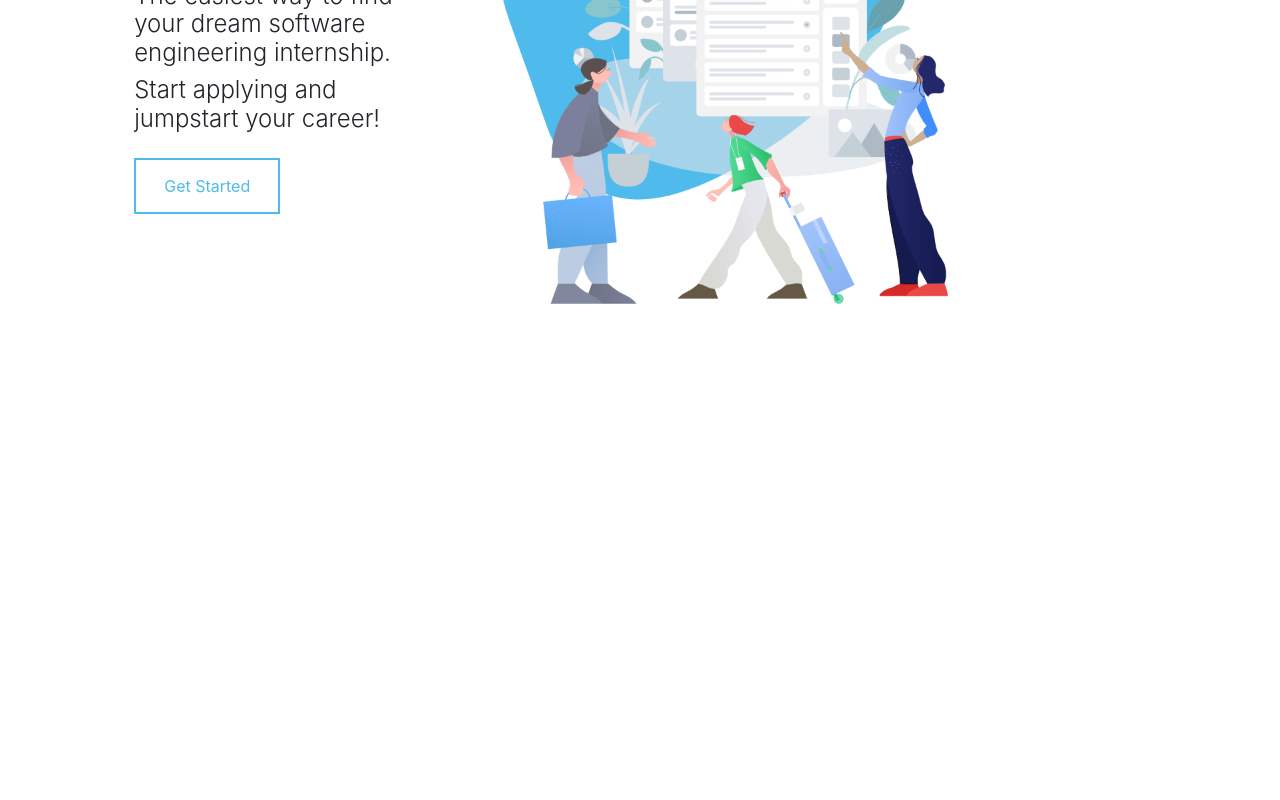
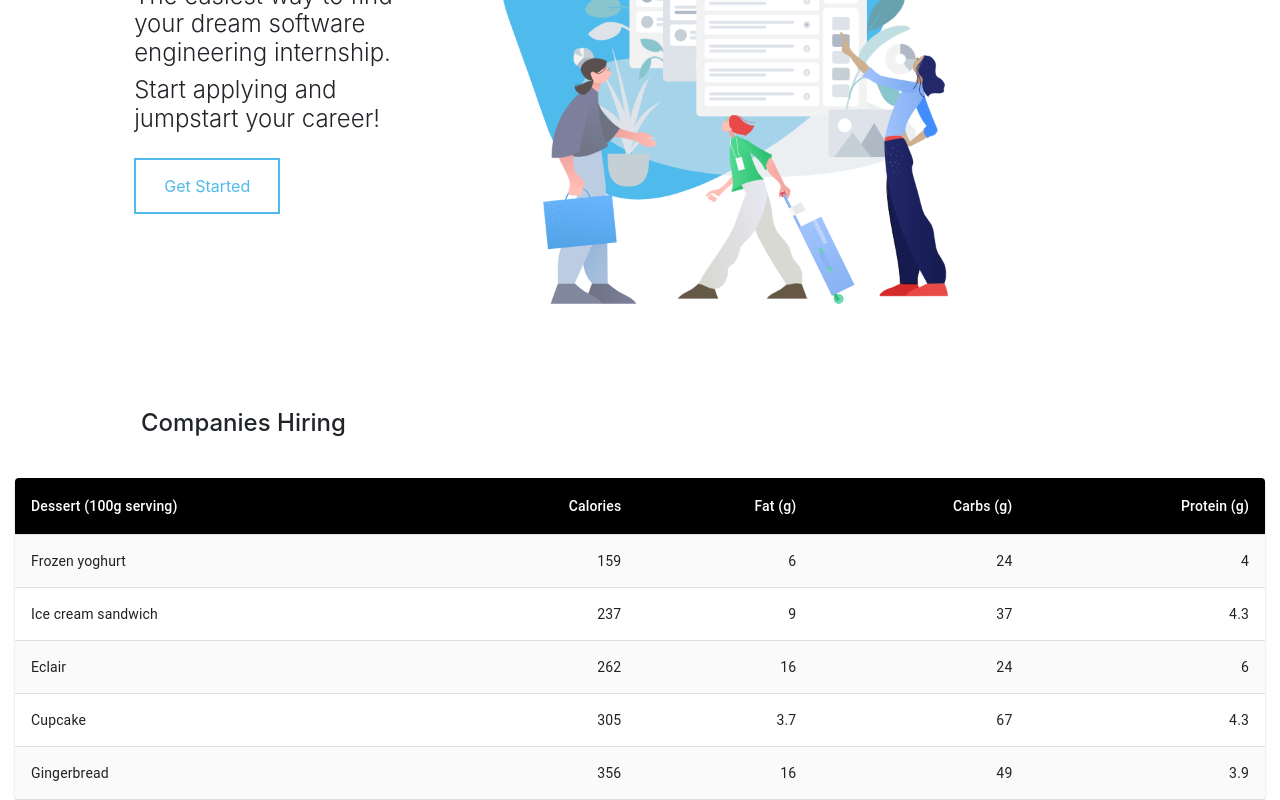
Before and after one commit to andrewchen349/SWE-Hub, a React (Create React App) app in the folder swe-hub/: page / in a window 1280 px wide. Shown: the part 321-1121 px from the top of the page. Before the commit the page ends 800 px from the top, so only its background shows below. Built offline with nearby package versions, Linux system fonts and the light colour scheme; a web font is replaced by a local one.

Commit message:
Fix Resizing issues and added table

```diff
--- a/swe-hub/src/components/SignHero.js
+++ b/swe-hub/src/components/SignHero.js
@@ -8,9 +8,9 @@ function SignHero(props){
     return(
         <Jumbotron className="bg-transparent jumbotron-fluid p-0">
             <Container fluid={true}>
-                <Row className="justify-content-center mt-5 pl-5">
-                    <Col className="text-left mt-5 pl-3 " md={9} sm={12} >
-                        <h3 className="justify-content-center subheading mt-5">Sign In</h3>
+                <Row className="justify-content-center text-left ml-5 cp">
+                    <Col className="text-left companies">
+                        <h4 className="justify-content-center bolder ml-5">Companies Hiring</h4>
                     </Col>
                 </Row>
             </Container>
--- /dev/null
+++ b/swe-hub/src/components/Table.js
@@ -0,0 +1,78 @@
+import React from 'react';
+import { withStyles, makeStyles } from '@material-ui/core/styles';
+import Table from '@material-ui/core/Table';
+import TableBody from '@material-ui/core/TableBody';
+import TableCell from '@material-ui/core/TableCell';
+import TableContainer from '@material-ui/core/TableContainer';
+import TableHead from '@material-ui/core/TableHead';
+import TableRow from '@material-ui/core/TableRow';
+import Paper from '@material-ui/core/Paper';
+
+const StyledTableCell = withStyles(theme => ({
+  head: {
+    backgroundColor: theme.palette.common.black,
+    color: theme.palette.common.white,
+  },
+  body: {
+    fontSize: 14,
+  },
+}))(TableCell);
+
+const StyledTableRow = withStyles(theme => ({
+  root: {
+    '&:nth-of-type(odd)': {
+      backgroundColor: theme.palette.background.default,
+    },
+  },
+}))(TableRow);
+
+function createData(name, calories, fat, carbs, protein) {
+  return { name, calories, fat, carbs, protein };
+}
+
+const rows = [
+  createData('Frozen yoghurt', 159, 6.0, 24, 4.0),
+  createData('Ice cream sandwich', 237, 9.0, 37, 4.3),
+  createData('Eclair', 262, 16.0, 24, 6.0),
+  createData('Cupcake', 305, 3.7, 67, 4.3),
+  createData('Gingerbread', 356, 16.0, 49, 3.9),
+];
+
+const useStyles = makeStyles({
+  table: {
+    minWidth: 700,
+  },
+});
+
+export default function CustomizedTables() {
+  const classes = useStyles();
+
+  return (
+    <TableContainer component={Paper}>
+      <Table className={classes.table} aria-label="customized table">
+        <TableHead>
+          <TableRow>
+            <StyledTableCell>Dessert (100g serving)</StyledTableCell>
+            <StyledTableCell align="right">Calories</StyledTableCell>
+            <StyledTableCell align="right">Fat&nbsp;(g)</StyledTableCell>
+            <StyledTableCell align="right">Carbs&nbsp;(g)</StyledTableCell>
+            <StyledTableCell align="right">Protein&nbsp;(g)</StyledTableCell>
+          </TableRow>
+        </TableHead>
+        <TableBody>
+          {rows.map(row => (
+            <StyledTableRow key={row.name}>
+              <StyledTableCell component="th" scope="row">
+                {row.name}
+              </StyledTableCell>
+              <StyledTableCell align="right">{row.calories}</StyledTableCell>
+              <StyledTableCell align="right">{row.fat}</StyledTableCell>
+              <StyledTableCell align="right">{row.carbs}</StyledTableCell>
+              <StyledTableCell align="right">{row.protein}</StyledTableCell>
+            </StyledTableRow>
+          ))}
+        </TableBody>
+      </Table>
+    </TableContainer>
+  );
+}
--- a/swe-hub/src/index.css
+++ b/swe-hub/src/index.css
@@ -145,6 +145,9 @@ code {
 .signFor{
   margin-right:80px;
 }
+.cp{
+  margin-left: 400px;
+}
 
 
 @media (max-width: 700px)
@@ -163,11 +166,27 @@ code {
     }
 }
 
-@media (max-width: 1000px)
+@media (max-width: 1200px)
 {
     .photo
     {
         display: none;
+    }
+}
+@media (max-width: 1200px )
+{
+    .companies
+    {
+        margin-right: -130px;
+    }
+}
+
+@media (max-width: 950px)
+{
+    .companies
+    {
+        margin-right: 300px;
+        margin-left: 0px;
     }
 }
 @media (max-width: 1200px)
--- a/swe-hub/src/pages/Home.js
+++ b/swe-hub/src/pages/Home.js
@@ -1,12 +1,22 @@
 import React from 'react';
 import HomePage from '../components/HomeHero';
+import Table from '../components/Table';
+import Hero from '../components/SignHero';
 import vector from '../assets/mainSmall.png';
 
 function Home(props){
     return(
-        <div className='box'>
-            <HomePage subTitle={props.subTitle} text={props.text} />
-            <img alt="vector" className='photo mr-1' src={vector} />
+        <div>
+            <div className='box'>
+                <HomePage subTitle={props.subTitle} text={props.text} />
+                <img alt="vector" className='photo mr-1' src={vector} />
+            </div>
+            <div>
+                <Hero />
+            </div>
+            <div className="mt-2">
+                <Table />
+            </div>
         </div>
     );
 }
```
